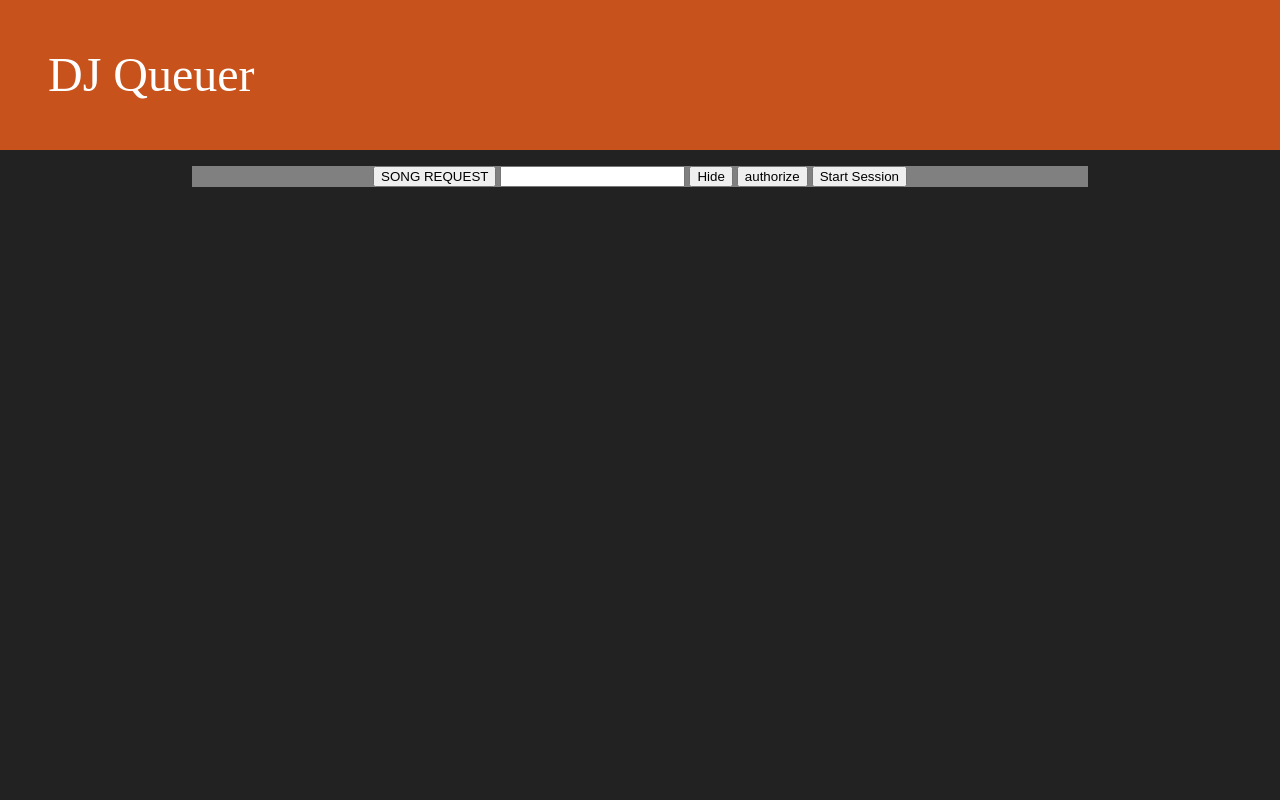
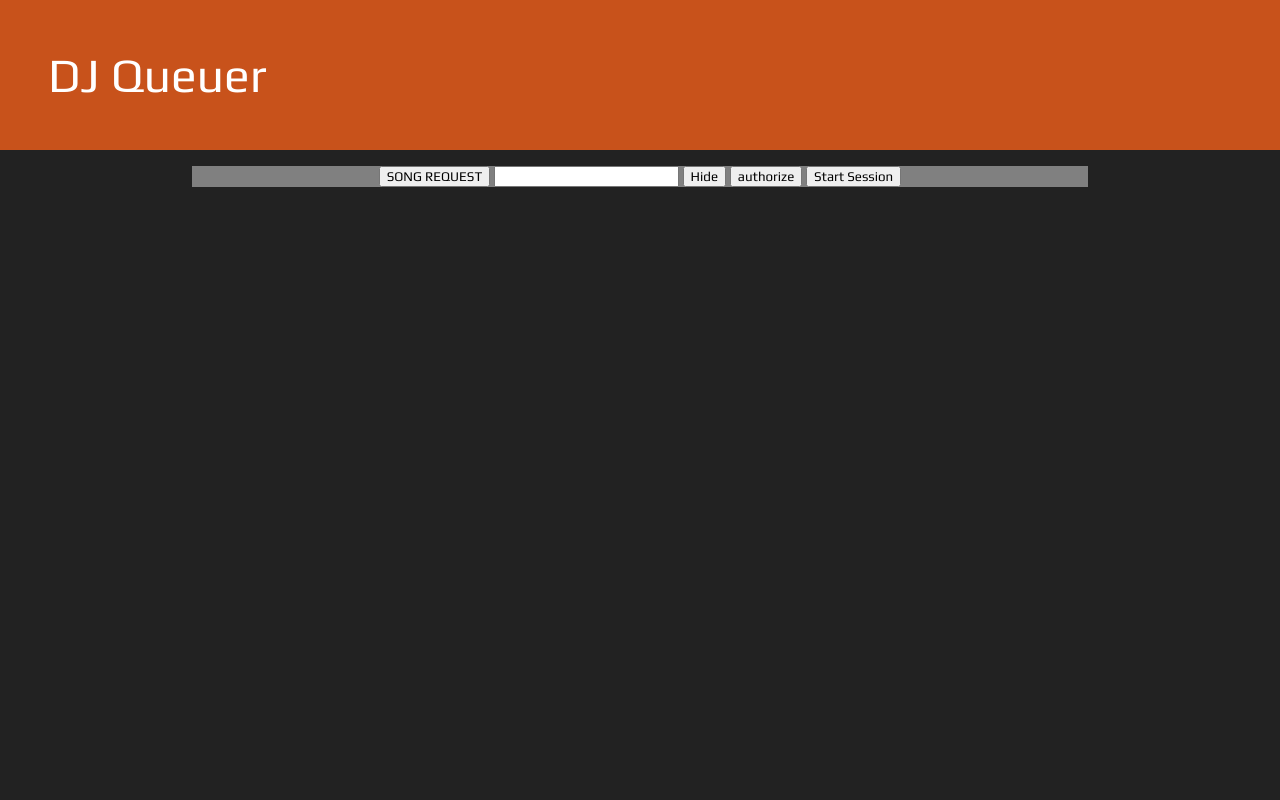
Before and after one commit to the-sides/djranker, a Django app: template ranker/templates/list.html in a window 1280 px wide. Run offline with Django 3.2, Linux system fonts and the light colour scheme; the template is opened without the code that fills it, so the values that code supplies are empty.

Commit message:
fixed fonts, removed materialize

```diff
--- a/ranker/templates/list.html
+++ b/ranker/templates/list.html
@@ -6,6 +6,8 @@
         <link rel="stylesheet" href="{% static 'ranker/css/base.css' %}">
         <script src="{% static 'ranker/js/jquery-3.3.1.min.js' %}"></script>
         <script src="{% static 'ranker/js/ranklist.js' %}"></script>
+        <!-- <link rel="stylesheet" href="{% static 'ranker/css/materialize.css' %}"/> -->
+        <link href="https://fonts.googleapis.com/css?family=Play" rel="stylesheet">
     </head>
     <body>
         <div id="header-container">
--- a/static/ranker/css/base.css
+++ b/static/ranker/css/base.css
@@ -2,7 +2,7 @@ html, body {
     margin: 0;
     background-color:rgb(34, 34, 34);
     color: white;
-    font-family: 'Cantarell', 'sans-serif';
+    font-family: 'Play', sans-serif;
 }
 
 /* #container{
@@ -21,6 +21,7 @@ p{
 }
 button{
     font-weight: 200;
+    font-family: 'Play', sans-serif;
 }
 h1{
     font-weight: 200;
```
Also changed, not shown: static/ranker/css/homepage.css (+7 -4 lines), static/ranker/js/homepage.js (+5 -2 lines), templates/homepage.html (+8 -2 lines).
